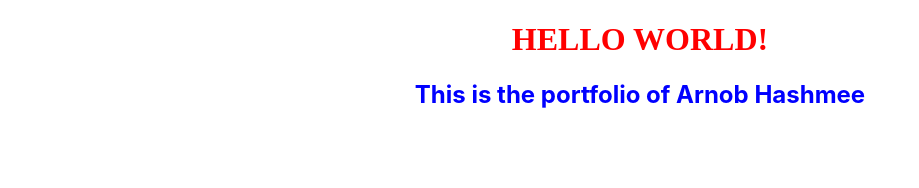
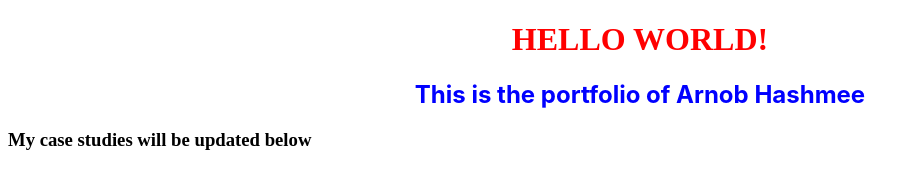
Before and after one commit to pritomnyc/portfolio-veronica, a plain HTML site: page index.html in a window 1280 px wide. Shown: the whole page, without its empty margins (0-919 px from the left). Drawn offline with Linux system fonts and the light colour scheme.

Commit message:
minor change

```diff
--- a/index.html
+++ b/index.html
@@ -10,5 +10,6 @@
 <body>
     <h1>Hello World!</h1>
     <h2>This is the portfolio of Arnob Hashmee</h2>
+    <h3>My case studies will be updated below</h3>
 </body>
 </html>
```
